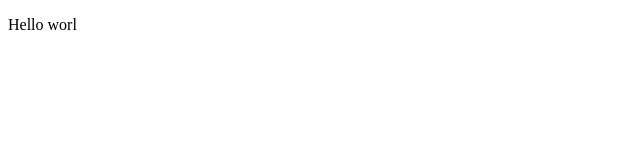
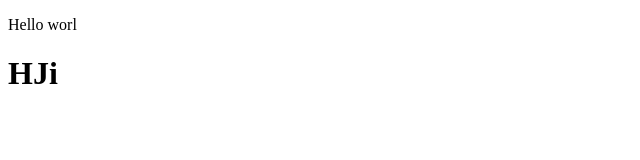
Before and after one commit to borsh810/project, a plain HTML site: page index.html in a window 1280 px wide. Shown: the full height of the page, 0-640 px from the left. Drawn offline with Linux system fonts and the light colour scheme.

Commit message:
index.html mod

```diff
--- a/index.html
+++ b/index.html
@@ -8,6 +8,7 @@
 </head>
 <body>
 		<p>Hello worl</p>
+		<h1>HJi</h1>
 		<script src="js/script.js"></script>
 </body>
 </html>
```
